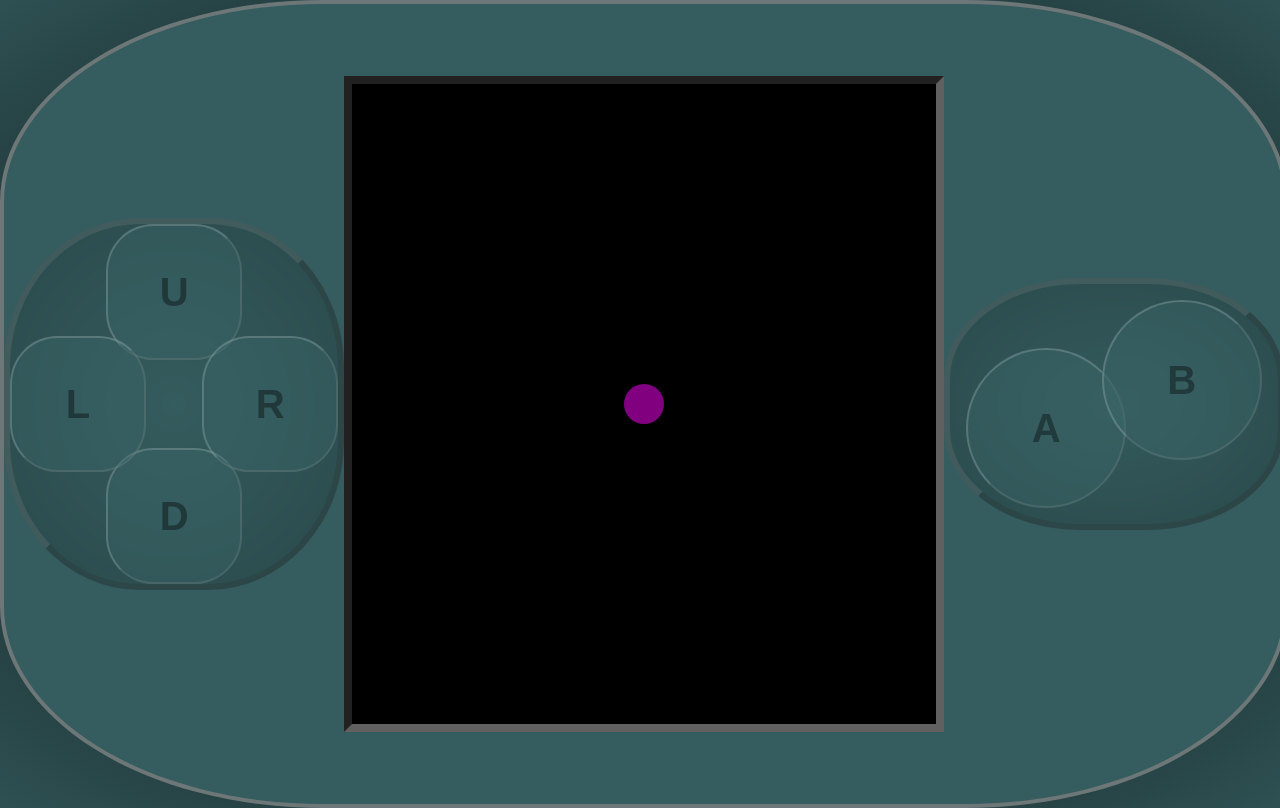
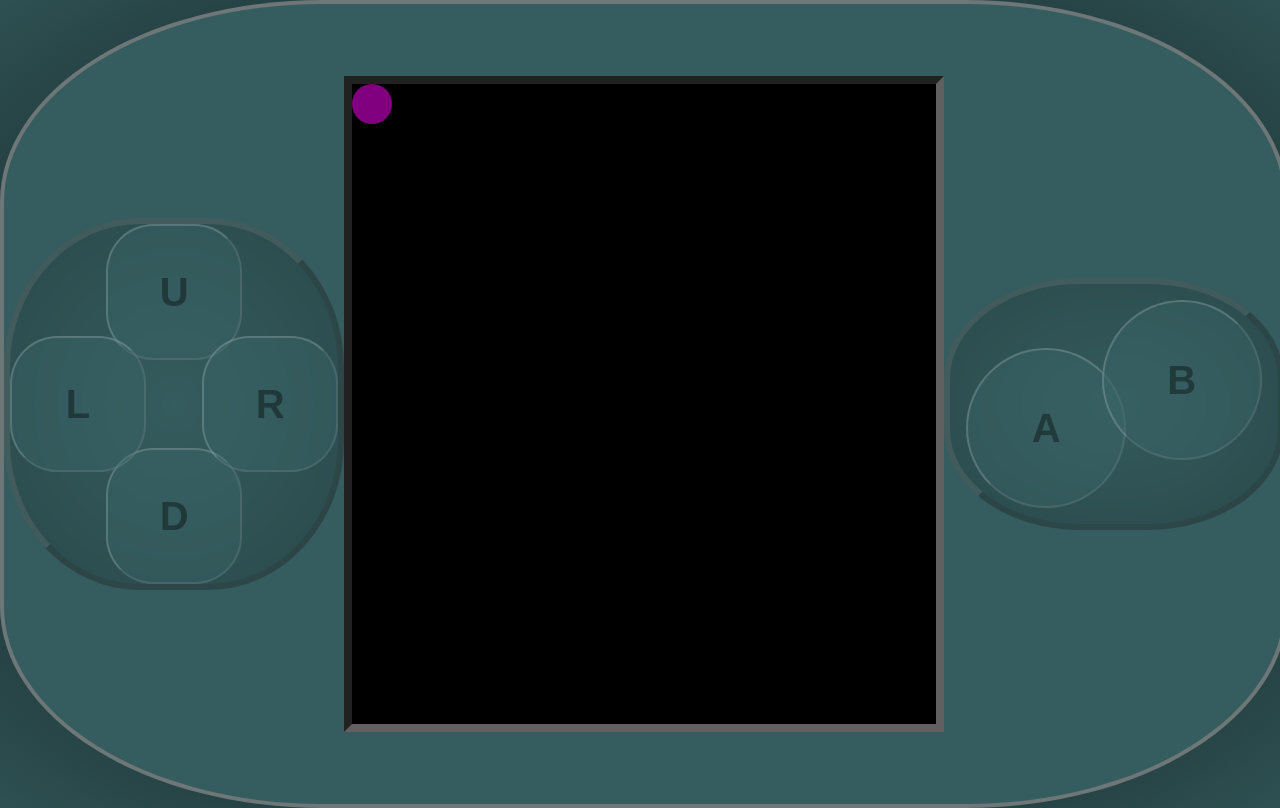
Before and after one commit to its-jefe/Project-3, a React (Create React App) app in the folder client/: page / in a window 1280 px wide. Built offline with nearby package versions, Linux system fonts and the light colour scheme.

Commit message:
node modules

```diff
--- a/client/src/components/Game/index.js
+++ b/client/src/components/Game/index.js
@@ -72,7 +72,7 @@ function Game() {
     label: "R"
   }
   const movementButtons = [btnUp, btnDown, btnLeft, btnRight]
-  const head = <div id="head"></div>
+  let head = <div id="head"></div>
 
   window.addEventListener("keydown", function (event) {
     if (event.defaultPrevented) {
@@ -80,26 +80,25 @@ function Game() {
     }
     switch (event.code) {
       case "ArrowDown":
-        console.log("DOWN")
         handleMovement(btnDown)
         break;
       case "ArrowUp":
-        console.log("UP")
         handleMovement(btnUp)
         break;
       case "ArrowLeft":
-        console.log("LEFT")
         handleMovement(btnLeft)
         break;
       case "ArrowRight":
-        console.log("RIGHT")
         handleMovement(btnRight)
         break;
     }
   })
 
   const handleMovement = (button) => {
-    console.log(button)
+    console.log(button.id)
+    if (button.id === 'right') {
+      head = <div></div>
+    }
   }
 
   return (
@@ -111,7 +110,7 @@ function Game() {
           ))
         }
       </div>
-      <div id="canvas">
+      <div id="viewport">
         {head}
       </div>
       <div id="buttons-container">
--- a/client/src/components/Game/style.css
+++ b/client/src/components/Game/style.css
@@ -1,7 +1,10 @@
+* {
+  margin: 0;
+}
+
 body {
   overflow-y: hidden;
   overflow-x: hidden;
-  margin: 0;
   background: radial-gradient(black, rgb(46, 80, 82) 99%);
 }
 
@@ -17,26 +20,26 @@ body {
   background: radial-gradient(black, rgb(53, 92, 94) 30%);
 }
 
-#top-eisle {
-}
-
-#bottom-eisle {
-}
-
-#canvas {
-  display: flex;
+#viewport {
+  display: relative;
   width: 80vh;
   height: 80vh;
   border: 1vh inset rgba(128, 128, 128, 0.753);
   background-color: black;
+  z-index: 5;
+  overflow: hidden;
 }
 
 #head {
-  margin: auto;
+  position: abso;
+  bottom: 50%;
+  left: 50%;
+  /* transform: translate(-50%, 50%); */
   background-color: purple;
   height: 5vh;
   width: 5vh;
   border-radius: 50%;
+  z-index: 1;
 }
 
 #arrows-container,
```
Also changed, not shown: 1 other file (tests, documents, lock files or other folders).
